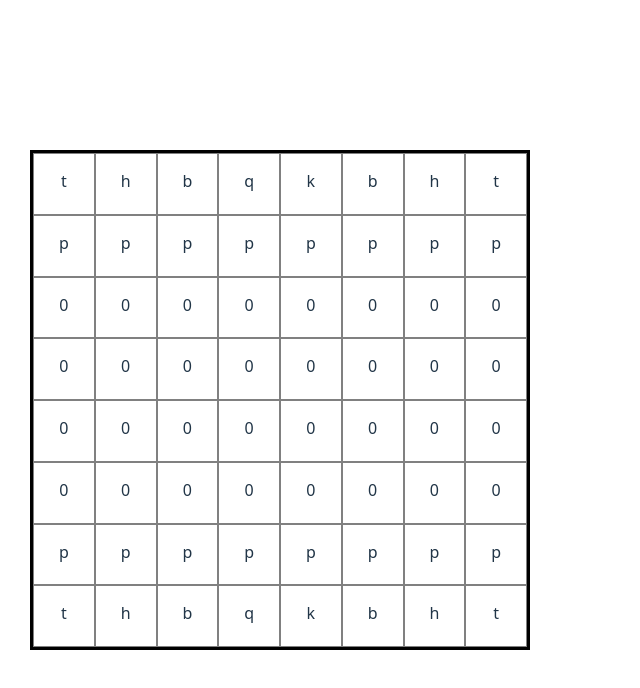
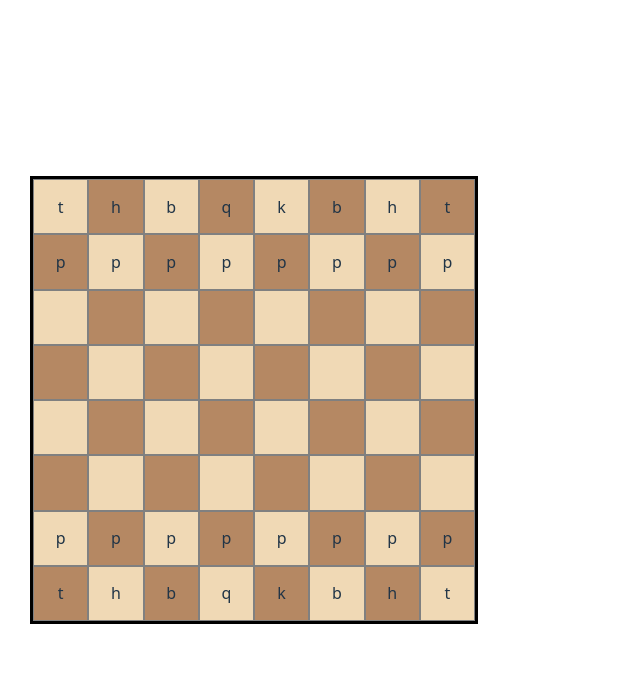
Before and after one commit to jaVillena17/chess-mentor, a React (Vite) app in the folder chess-mentor/: page / in a window 1280 px wide. Shown: the top 688 px of the page, without its empty margins (0-640 px from the left). Built offline with nearby package versions, Linux system fonts and the light colour scheme.

Commit message:
board styles and id

```diff
--- a/chess-mentor/src/App.css
+++ b/chess-mentor/src/App.css
@@ -4,8 +4,8 @@
 div.flex-board{
   display: flex;
   flex-wrap: wrap;
-  width: 500px;
-  height: 500px;
+  width: 35vw;
+  height: 35vw;
   border: 3px solid black;
   justify-content: center;
   align-items: center;
@@ -13,9 +13,25 @@ div.flex-board{
 }
 
 div.square{
+  display: flex;
   width: calc(100% / 8);
   height: calc(100% / 8);
   text-align: center;
   border: 1px solid grey;
-  padding: 15px;
+  align-items: center;
+  justify-content: center;
 }
+
+div.square[row="0"]:nth-child(odd){
+  background-color: #f0d9b5;
+}
+div.square[row="0"]:nth-child(even){
+  background-color: #b58863;
+}
+
+div.square[row="1"]:nth-child(even){
+  background-color: #f0d9b5;
+}
+div.square[row="1"]:nth-child(odd){
+  background-color: #b58863;
+}
--- a/chess-mentor/src/components/board.jsx
+++ b/chess-mentor/src/components/board.jsx
@@ -11,15 +11,27 @@ const initialBoard = [
     ["t","h","b","q","k","b","h","t"]
 ];
 
+const coordinates = ["h","g","f","e","d","c","b","a"];
+
+function calcCoordinatesbyIndex(index, indice){
+    const x = indice;
+    const xCoord = coordinates[x]
+    const y = index%8 + 1
+
+    return xCoord + "" + y
+}
+
 export const Board = () =>{
     return (
-        <div class="flex-board">
-            {initialBoard.map(row => {
+        <div className="flex-board">
+            {initialBoard.map((row, rowIndex) => {
                 return (
-                    row.map((piece, index) =>  (
+                    row.map((piece, colIndex) =>  (
                             <Square
-                                key={index}
+                                key={`${rowIndex}, ${colIndex}`}
+                                index={calcCoordinatesbyIndex(colIndex, rowIndex)}
                                 piece={piece}
+                                row={rowIndex%2}
                             />)
                     )
             )})}
--- a/chess-mentor/src/components/square.jsx
+++ b/chess-mentor/src/components/square.jsx
@@ -1,8 +1,7 @@
-export const Square = ({piece}) => {
-    console.log(piece)
+export const Square = ({index, piece, row}) => {
     return (
-        <div class="square">
-            {piece}
+        <div className="square" id={`${index}`} row={`${row}`}>
+           {piece != 0 && piece}
         </div>
     )
 }
```
